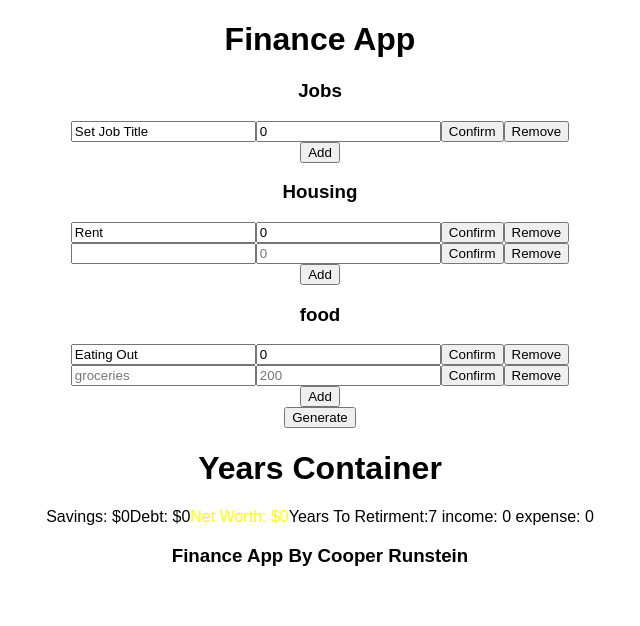
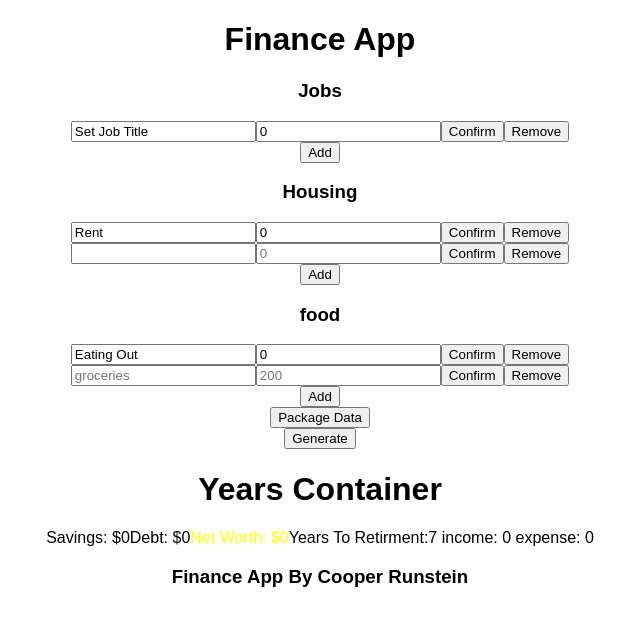
Before and after one commit to Cooper-Runstein/React-Personal-Finance-App, a React (Create React App) app: page / in a window 1280 px wide. Shown: the top 626 px of the page, without its empty margins (320-960 px from the left). Built offline with nearby package versions, Linux system fonts and the light colour scheme.

Commit message:
Can pass data from start to main app

```diff
--- a/src/App.js
+++ b/src/App.js
@@ -20,6 +20,7 @@ class App extends Component {
     this.addInstance = this.addInstance.bind(this);
     this.getIncome = this.getIncome.bind(this);
     this.getExpenses = this.getExpenses.bind(this);
+    this.getStartingFormData = this.getStartingFormData.bind(this);
     this.state = {
       startingValues: {
         startFormStatus: 0,
@@ -421,12 +422,19 @@ class App extends Component {
       })
   }
 
+  getStartingFormData = (packagedData)=>{
+    this.setState({
+      ...this.state,
+      packagedData: packagedData,
+    })
+  }
+
   render() {
     return (
       <div className="App">
         <Header />
         <Start
-
+          getStartingFormData = {this.getStartingFormData}
           />
           <button onClick = {this.generateYears}>Generate</button>
         <YearsContainer
--- a/src/Components/Start.js
+++ b/src/Components/Start.js
@@ -319,9 +319,19 @@ class Start extends React.Component {
         )
     }
 
+    packageData = ()=>{
+        this.props.getStartingFormData({
+            income: this.state.income,
+            expenses: this.state.expenses
+        })
+    }
+
+
     render(){
+
         return (
             <div>
+
                 {this.state.income.map((e,i)=>{
                     return <SubCategoryForm
                         key = {i}
@@ -336,6 +346,7 @@ class Start extends React.Component {
                         onConfirm = {this.onConfirmAt}
                     />
                 })}
+
                 {this.state.expenses.map((e,i)=>{
                     return <SubCategoryForm
                         key = {i}
@@ -350,6 +361,8 @@ class Start extends React.Component {
                         onConfirm = {this.onConfirmAt}
                     />
                 })}
+                <button onClick={()=>this.packageData()}>Package Data</button>
+
             </div>
         )
 
```
Lines whose indentation alone changed are shown as unchanged.
